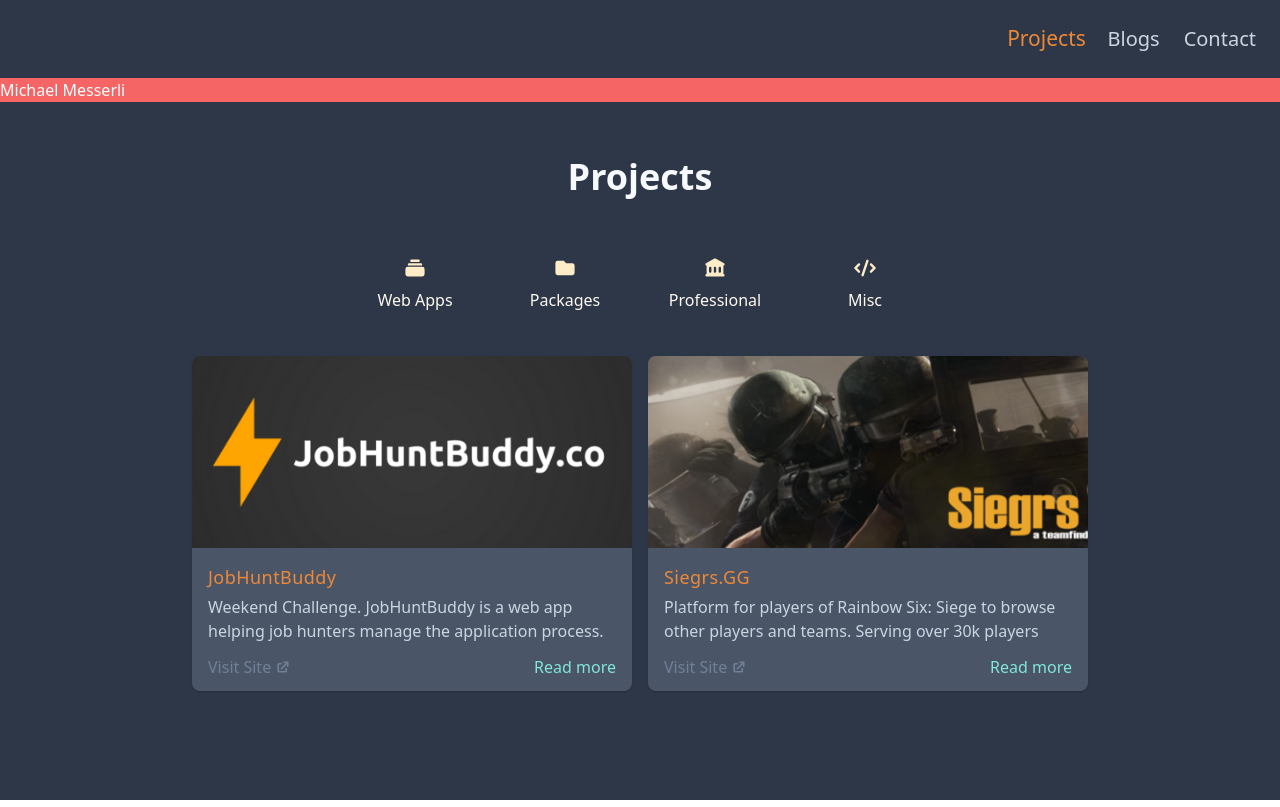
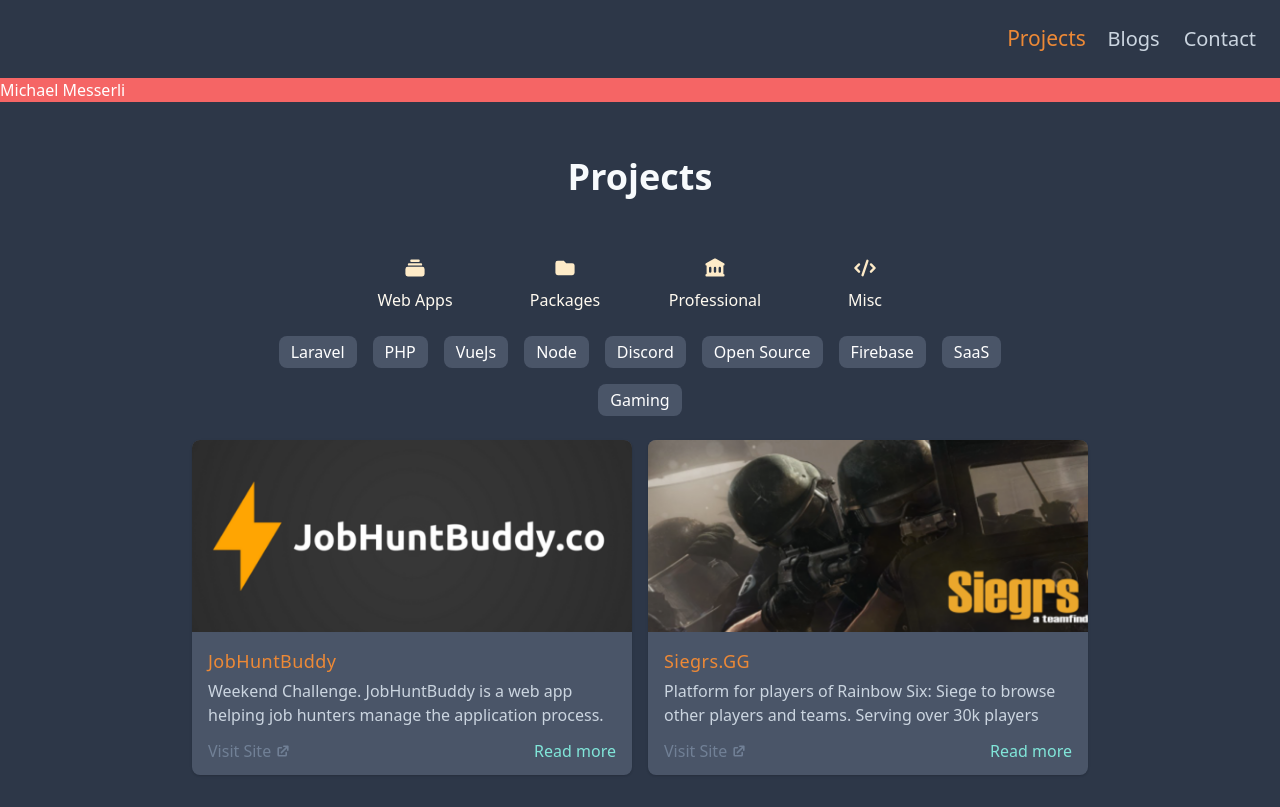
Before and after one commit to messerli90/portfolio-2020, a Nuxt app: page / in a window 1280 px wide. Built offline with nearby package versions, Linux system fonts and the light colour scheme.

Commit message:
:sparkles: add tag filter

```diff
--- a/components/ProjectsFilter.vue
+++ b/components/CategoryFilter.vue
@@ -1,6 +1,6 @@
 <template>
   <div class="mx-auto max-w-xl grid grid-cols-2 md:grid-cols-4 gap-3 md:gap-6">
-    <ProjectsFilterItem
+    <CategoryFilterItem
       v-for="(category, i) in categories"
       :key="i"
       :category="category"
@@ -9,10 +9,10 @@
 </template>
 
 <script>
-import ProjectsFilterItem from '@/components/ProjectsFilterItem'
+import CategoryFilterItem from '@/components/CategoryFilterItem'
 export default {
   components: {
-    ProjectsFilterItem
+    CategoryFilterItem
   },
   data() {
     return {
--- a/components/ProjectsFilterItem.vue
+++ b/components/CategoryFilterItem.vue
@@ -1,8 +1,8 @@
 <template>
   <button
     role="button"
-    class="p-3 flex flex-row md:flex-col justify-start md:justify-center items-center rounded-lg transition transform duration-200 ease-in-out hover:scale-105"
-    :class="{ 'bg-orange-500 shadow': active }"
+    class="p-3 flex flex-row md:flex-col justify-start md:justify-center items-center hover:bg-gray-700 rounded-lg transition transform duration-200 ease-in-out hover:scale-105"
+    :class="{ 'bg-orange-500 hover:bg-orange-500 shadow': active }"
     @click="setCurrent"
   >
     <span class="m-2 text-orange-200">
--- a/components/ProjectsList.vue
+++ b/components/ProjectsList.vue
@@ -3,19 +3,22 @@
     <h2 class="my-8 text-center text-4xl font-semibold text-gray-100">
       Projects
     </h2>
-    <ProjectsFilter />
-    <div class="mx-auto my-8 max-w-4xl grid grid-cols-2 gap-4">
+    <CategoryFilter />
+    <TagFilter />
+    <div class="mx-auto my-4 max-w-4xl grid grid-cols-2 gap-4">
       <ProjectCard v-for="(p, i) in projects" :key="i" :project="p" />
     </div>
   </div>
 </template>
 
 <script>
-import ProjectsFilter from '@/components/ProjectsFilter'
+import CategoryFilter from '@/components/CategoryFilter'
+import TagFilter from '@/components/TagFilter'
 import ProjectCard from '@/components/ProjectCard'
 export default {
   components: {
-    ProjectsFilter,
+    CategoryFilter,
+    TagFilter,
     ProjectCard
   },
   computed: {
--- /dev/null
+++ b/components/TagFilter.vue
@@ -0,0 +1,22 @@
+<template>
+  <div class="my-1 mx-auto max-w-3xl flex flex-wrap justify-center">
+    <TagFilterItem v-for="(tag, i) in tags" :key="i" :tag="tag">
+    </TagFilterItem>
+  </div>
+</template>
+
+<script>
+import TagFilterItem from '@/components/TagFilterItem'
+export default {
+  components: {
+    TagFilterItem
+  },
+  computed: {
+    tags() {
+      return this.$store.state.projects.tags
+    }
+  }
+}
+</script>
+
+<style></style>
--- /dev/null
+++ b/components/TagFilterItem.vue
@@ -0,0 +1,30 @@
+<template>
+  <button
+    class="m-2 px-3 py-1 bg-gray-700 text-white hover:bg-gray-600 rounded-lg transition transform duration-200 ease-in-out"
+    :class="{ 'bg-orange-500 hover:bg-orange-500 shadow': active }"
+    @click="active = !active"
+  >
+    {{ tag }}
+  </button>
+</template>
+
+<script>
+export default {
+  props: {
+    tag: {
+      type: String,
+      required: true
+    }
+  },
+  data() {
+    return {
+      active: false
+    }
+  },
+  computed: {
+    // active() {}
+  }
+}
+</script>
+
+<style></style>
--- a/repositories/TagRepository.js
+++ b/repositories/TagRepository.js
@@ -5,28 +5,13 @@
 }
 
 const tags = [
-  {
-    name: 'Web Apps',
-    slug: 'webapp',
-    icon:
-      'M7 3a1 1 0 000 2h6a1 1 0 100-2H7zM4 7a1 1 0 011-1h10a1 1 0 110 2H5a1 1 0 01-1-1zM2 11a2 2 0 012-2h12a2 2 0 012 2v4a2 2 0 01-2 2H4a2 2 0 01-2-2v-4z'
-  },
-  {
-    name: 'Packages',
-    slug: 'packages',
-    icon:
-      'M2 6a2 2 0 012-2h5l2 2h5a2 2 0 012 2v6a2 2 0 01-2 2H4a2 2 0 01-2-2V6z'
-  },
-  {
-    name: 'Professional',
-    slug: 'professional',
-    icon:
-      'M10.496 2.132a1 1 0 00-.992 0l-7 4A1 1 0 003 8v7a1 1 0 100 2h14a1 1 0 100-2V8a1 1 0 00.496-1.868l-7-4zM6 9a1 1 0 00-1 1v3a1 1 0 102 0v-3a1 1 0 00-1-1zm3 1a1 1 0 012 0v3a1 1 0 11-2 0v-3zm5-1a1 1 0 00-1 1v3a1 1 0 102 0v-3a1 1 0 00-1-1z'
-  },
-  {
-    name: 'Misc',
-    slug: 'misc',
-    icon:
-      'M12.316 3.051a1 1 0 01.633 1.265l-4 12a1 1 0 11-1.898-.632l4-12a1 1 0 011.265-.633zM5.707 6.293a1 1 0 010 1.414L3.414 10l2.293 2.293a1 1 0 11-1.414 1.414l-3-3a1 1 0 010-1.414l3-3a1 1 0 011.414 0zm8.586 0a1 1 0 011.414 0l3 3a1 1 0 010 1.414l-3 3a1 1 0 11-1.414-1.414L16.586 10l-2.293-2.293a1 1 0 010-1.414z'
-  }
+  'Laravel',
+  'PHP',
+  'VueJs',
+  'Node',
+  'Discord',
+  'Open Source',
+  'Firebase',
+  'SaaS',
+  'Gaming'
 ]
```
